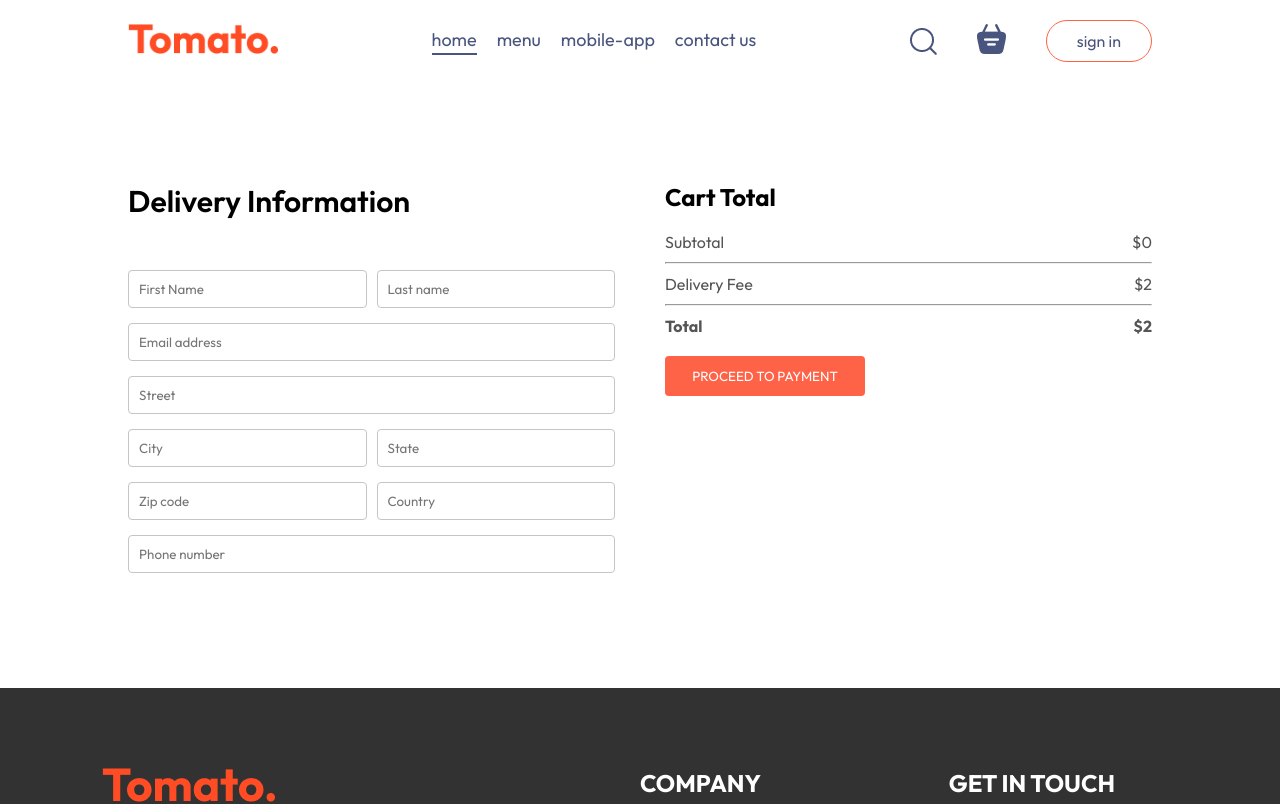
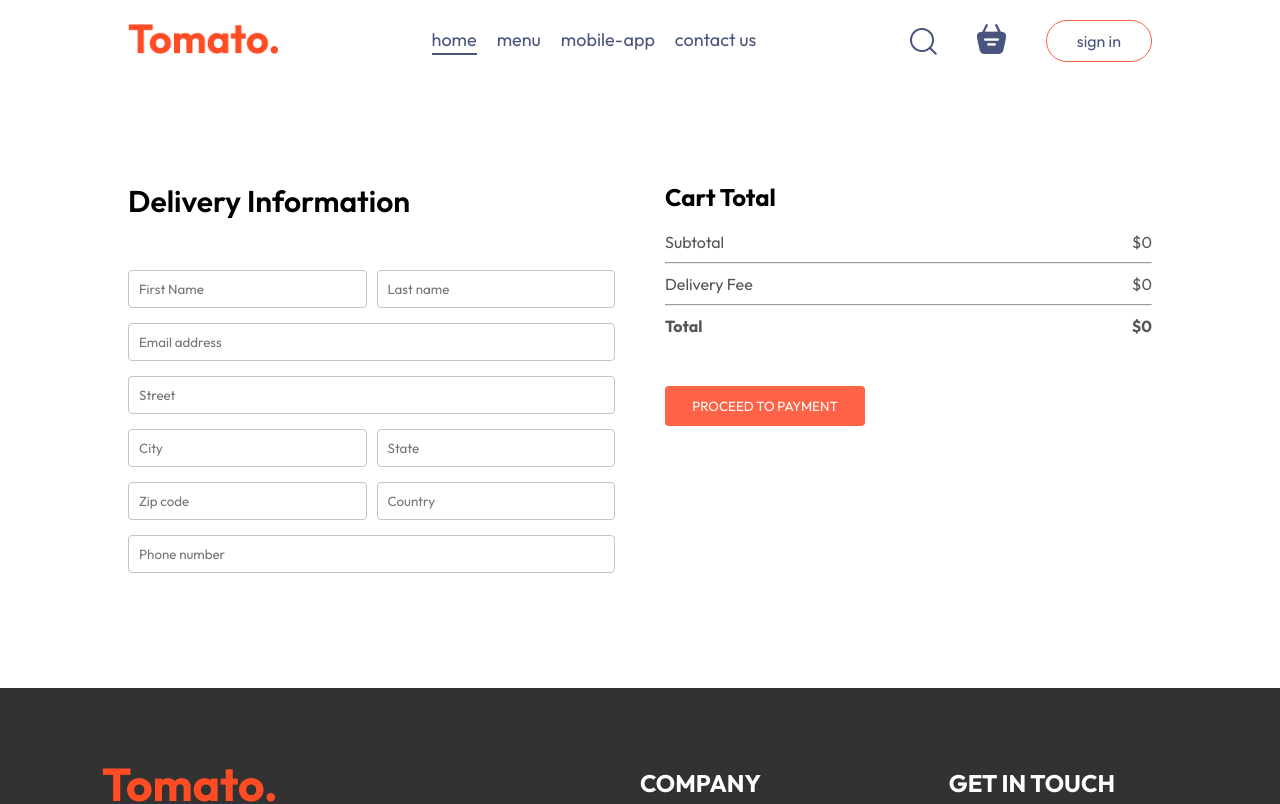
Before and after one commit to Raihanhn/Food-Delivery-app, a React (Vite) app: page /order in a window 1280 px wide. Shown: the top 804 px of the page. Built offline with nearby package versions, Linux system fonts and the light colour scheme.

Commit message:
order place style added

```diff
--- a/src/pages/Cart/Cart.jsx
+++ b/src/pages/Cart/Cart.jsx
@@ -53,12 +53,14 @@
             <hr />
             <div className="cart-total-details">
               <p>Delivery Fee</p>
-              <p>${2} </p>
+              <p>${getTotalCartAmount() === 0 ? 0 : 2} </p>
             </div>
             <hr />
             <div className="cart-total-details">
               <b>Total</b>
-              <b>${getTotalCartAmount() + 2} </b>
+              <b>
+                ${getTotalCartAmount() === 0 ? 0 : getTotalCartAmount() + 2}{" "}
+              </b>
             </div>
           </div>
           <button onClick={() => navigate("/order")}>
--- a/src/pages/PlaceOrder/PlaceOrder.jsx
+++ b/src/pages/PlaceOrder/PlaceOrder.jsx
@@ -37,12 +37,14 @@
               <hr />
               <div className="cart-total-details">
                 <p>Delivery Fee</p>
-                <p>${2} </p>
+                <p>${getTotalCartAmount() === 0 ? 0 : 2} </p>
               </div>
               <hr />
               <div className="cart-total-details">
                 <b>Total</b>
-                <b>${getTotalCartAmount() + 2} </b>
+                <b>
+                  ${getTotalCartAmount() === 0 ? 0 : getTotalCartAmount() + 2}{" "}
+                </b>
               </div>
             </div>
             <button>PROCEED TO PAYMENT</button>
--- a/src/pages/PlaceOrder/placeorder.css
+++ b/src/pages/PlaceOrder/placeorder.css
@@ -35,3 +35,7 @@
   width: 100%;
   max-width: max(40%, 500px);
 }
+
+.place-order .cart-total button {
+  margin-top: 30px;
+}
```
